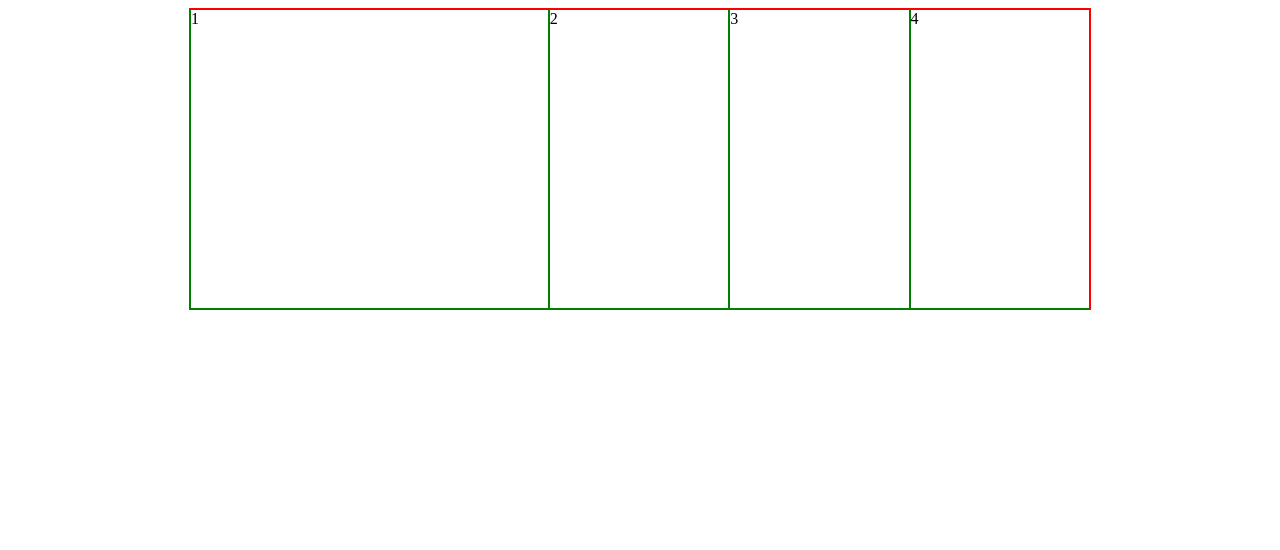
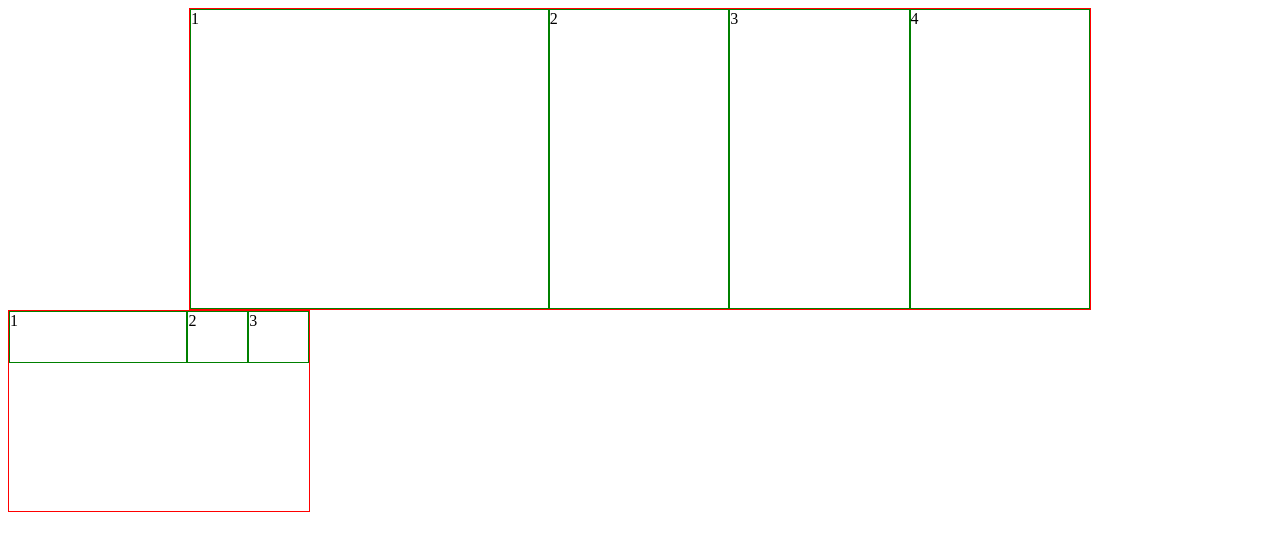
Before and after one commit to bbqlk/praktika, a plain HTML site: page flex2/flex7.html in a window 1280 px wide. Drawn offline with Linux system fonts and the light colour scheme.

Commit message:
flex7 end

```diff
--- a/flex2/flex7.css
+++ b/flex2/flex7.css
@@ -6,9 +6,28 @@
     margin: auto;
 }
 .parent1 .child {
-    width: 200px;
+    width: 180px;
 	border: 1px solid green;
 }
 .parent1 #d1{
-    width: 400px;
+    width: 360px;
 }
+.parent {
+	display: flex;
+	width: 300px;
+	height: 200px;
+	border: 1px solid red;
+}
+.parent .child {
+	height: 50px;
+	border: 1px solid green;
+}
+.elem1 {
+	width: 180px;
+}
+.elem2 {
+	width: 60px;
+}
+.elem3 {
+	width: 60px;
+}
--- a/flex2/flex7.html
+++ b/flex2/flex7.html
@@ -13,5 +13,10 @@
         <div class="child">3</div>
         <div class="child">4</div>
     </div>
+    <div class="parent">
+	<div class="child elem1">1</div>
+	<div class="child elem2">2</div>
+	<div class="child elem3">3</div>
+</div>
 </body>
 </html>
```
